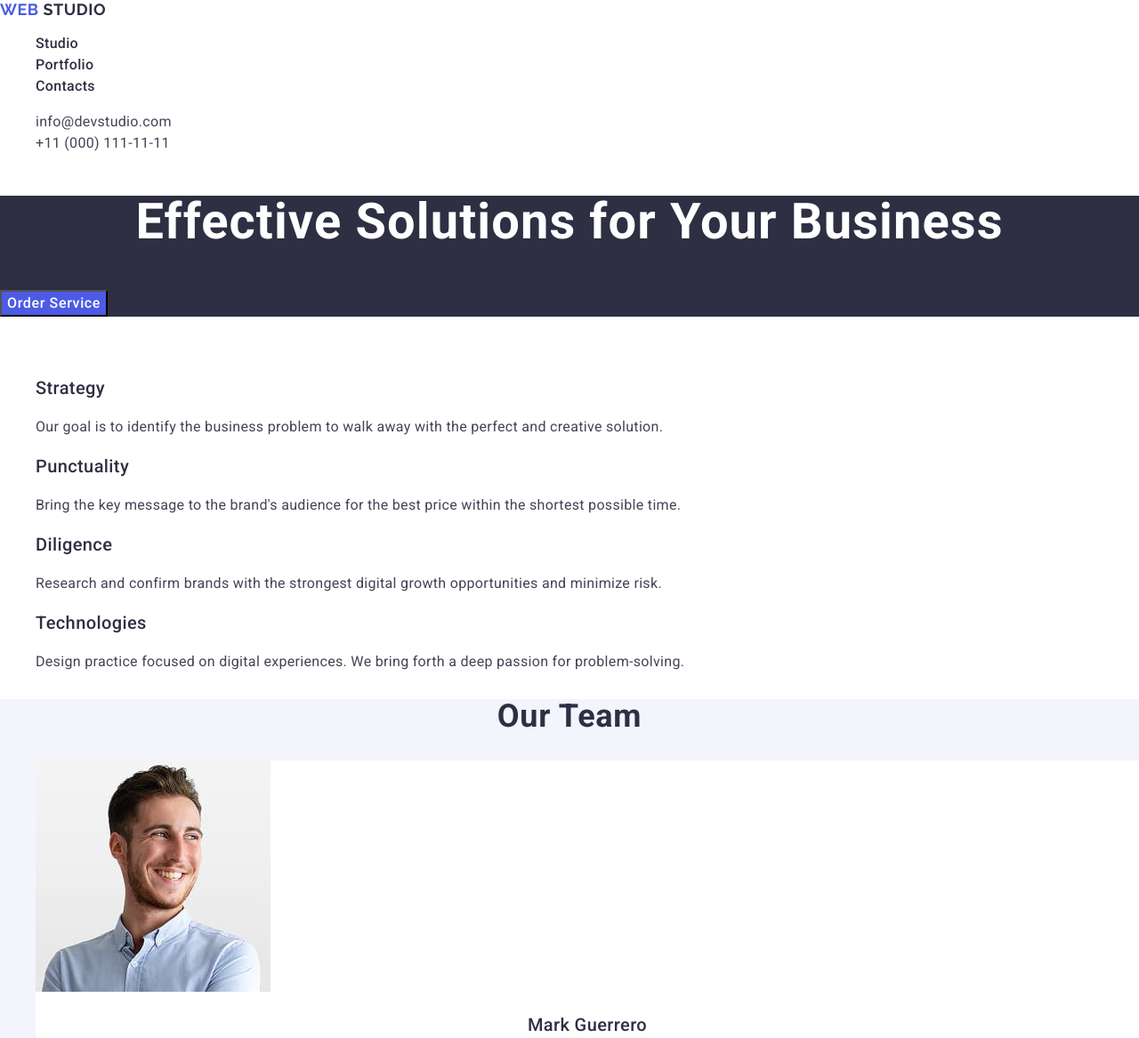
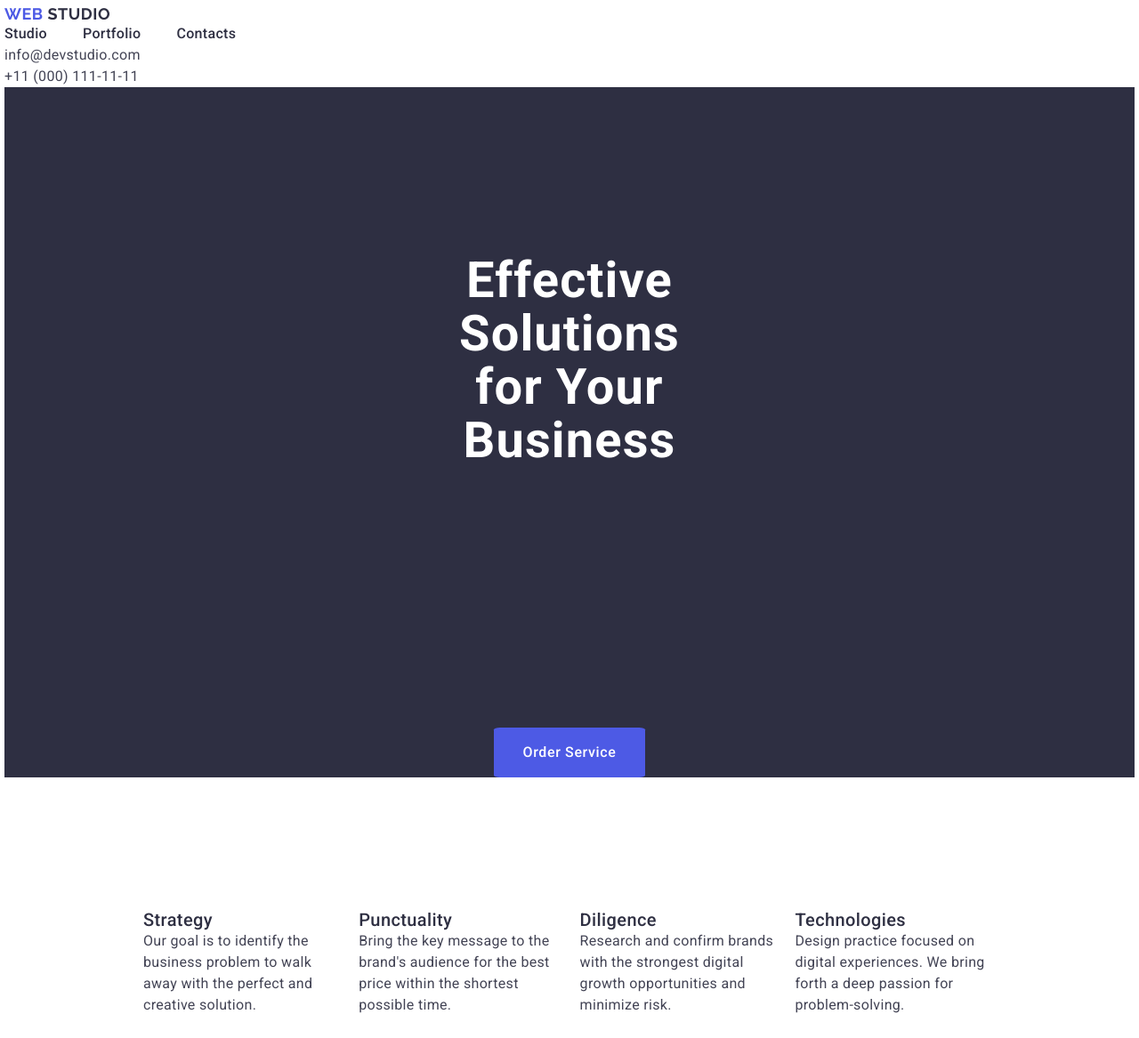
Before and after one commit to 0k6ana/goit-markup-hw-03, a plain HTML site: page index.html in a window 1280 px wide. Shown: the top 1167 px of the page at 89% size. Drawn offline with nearby package versions, Linux system fonts and the light colour scheme.

Commit message:
change code

```diff
--- a/css/styles.css
+++ b/css/styles.css
@@ -9,14 +9,18 @@ h2,
 h3,
 h4 {
   color: #2e2f42;
+  margin: 0;
 }
 
 p {
   font-size: 16px;
   color: #434455;
+  margin: 0;
 }
 ul {
   list-style-type: none;
+  padding: 0;
+  margin: 0;
 }
 a {
   text-decoration: none;
@@ -24,7 +28,21 @@ a {
 button {
   cursor: pointer;
 }
+
+.conteiner {
+  max-width: 1440px;
+  padding: 5px;
+  margin-left: auto;
+  margin-right: auto;
+}
 /*header*/
+.conteiner-header {
+}
+.navigation-list {
+  display: flex;
+  gap: 40px;
+}
+
 .navigation-menu {
   font-weight: 500;
   color: #2e2f42;
@@ -42,12 +60,13 @@ button {
   font-style: normal;
   letter-spacing: 0.02em;
 }
-.social:hover {
+.adress-list {
+}
+
+.social:hover .social:focus {
   color: #404bbf;
 }
-.social:focus {
-  color: #404bbf;
-}
+
 .social {
   color: #434455;
   font-size: 16px;
@@ -67,6 +86,9 @@ button {
   color: #2e2f42;
 }
 
+.navigation-list-item {
+}
+
 /*section1 hero*/
 .hero {
   background-color: #2e2f42;
@@ -79,6 +101,7 @@ button {
   text-align: center;
   letter-spacing: 0.02em;
   color: #ffffff;
+  padding: 188px 472px 292px 472px;
 }
 .hero-button {
   background-color: #4d5ae5;
@@ -87,10 +110,22 @@ button {
   font-size: 16px;
   line-height: 1.5;
   letter-spacing: 0.04em;
+  padding: 16px 32px;
+  border-radius: 4%;
+  border: none;
+  margin: 0 auto;
+  display: flex;
 }
 .hero-button:hover,
 .hero-button:focus {
   background-color: #404bbf;
+}
+.information-list {
+  display: flex;
+  flex-direction: row;
+  justify-content: center;
+  gap: 24px;
+  padding: 120px 156px;
 }
 /*section2 information*/
 
@@ -124,6 +159,8 @@ button {
   text-align: center;
   letter-spacing: 0.02em;
   text-transform: capitalize;
+  padding: 120px;
+  padding-bottom: 72px;
 }
 .team-item {
   background-color: #ffffff;
@@ -148,6 +185,13 @@ button {
   text-align: center;
   text-transform: capitalize;
 }
+.team-list {
+  display: flex;
+  flex-direction: row;
+  justify-content: center;
+  gap: 24px;
+  padding-bottom: 120px;
+}
 
 /* section4 our portfolio*/
 
@@ -162,8 +206,19 @@ button {
 }
 .portfolio {
   background-color: #ffffff;
+  padding: 120px 156px;
 }
 
+.portfolio-item {
+  width: 100%;
+  display: flex;
+  flex-wrap: wrap;
+  gap: 24px;
+}
+
+.image-portfolio-list {
+  padding-bottom: 24px 48px;
+}
 .portfolio-name {
   color: #2e2f42;
   font-weight: 500;
@@ -182,6 +237,7 @@ button {
 /*footer*/
 .footer {
   background-color: #2e2f42;
+  padding: 100px 1020px 100px 156px;
 }
 
 .header-logo {
@@ -192,6 +248,7 @@ button {
   letter-spacing: 0.03em;
   font-family: "Raleway", sans-serif;
   text-transform: uppercase;
+  padding-top: 100px;
 }
 .footer-logo-span {
   color: #f4f4fd;
@@ -201,4 +258,6 @@ button {
   line-height: 1.5;
   color: #f4f4fd;
   letter-spacing: 0.02em;
+  padding-bottom: 100px;
+  padding-top: 16px;
 }
--- a/index.html
+++ b/index.html
@@ -21,7 +21,9 @@
   </head>
   <body>
     <!-- header-->
-    <header class="">
+    <div class="conteiner">
+      <div class="conteiner-header">
+        <header class="navigation">
           <nav class="navigation-logo">
             <a class="header-logo" href="./index.html"
               >Web <span class="header-logo-span">Studio</span></a
@@ -46,11 +48,15 @@
                 >
               </li>
               <li class="adress-list-item">
-            <a class="social" href="tel:+110001111111">+11 (000) 111-11-11</a>
+                <a class="social" href="tel:+110001111111"
+                  >+11 (000) 111-11-11</a
+                >
               </li>
             </ul>
           </address>
         </header>
+      </div>
+      <div class="conteiner-main">
         <main class="content">
           <!-- hero-->
           <section class="hero">
@@ -63,15 +69,15 @@
               <li class="information-list-item">
                 <h3 class="subtitle-information">Strategy</h3>
                 <p class="information-text">
-              Our goal is to identify the business problem to walk away with the
-              perfect and creative solution.
+                  Our goal is to identify the business problem to walk away with
+                  the perfect and creative solution.
                 </p>
               </li>
               <li class="information-list-item">
                 <h3 class="subtitle-information">Punctuality</h3>
                 <p class="information-text">
-              Bring the key message to the brand's audience for the best price
-              within the shortest possible time.
+                  Bring the key message to the brand's audience for the best
+                  price within the shortest possible time.
                 </p>
               </li>
               <li class="information-list-item">
@@ -84,8 +90,8 @@
               <li class="information-list-item">
                 <h3 class="subtitle-information">Technologies</h3>
                 <p class="information-text">
-              Design practice focused on digital experiences. We bring forth a
-              deep passion for problem-solving.
+                  Design practice focused on digital experiences. We bring forth
+                  a deep passion for problem-solving.
                 </p>
               </li>
             </ul>
@@ -213,15 +219,19 @@
             </ul>
           </section>
         </main>
+      </div>
       <!--footer-->
+      <div class="conteiner-footer">
         <footer class="footer">
           <a class="header-logo" href="./index.html"
-        >Web <span class="footer-logo-span">Studio</span></a
+            >Web<span class="footer-logo-span">Studio</span></a
           >
           <p class="footer-text">
-        Increase the flow of customers and sales for your business with digital
-        marketing & growth solutions.
+            Increase the flow of customers and sales for your business with
+            digital marketing & growth solutions.
           </p>
         </footer>
+      </div>
+    </div>
   </body>
 </html>
```
Lines whose indentation alone changed are shown as unchanged.
